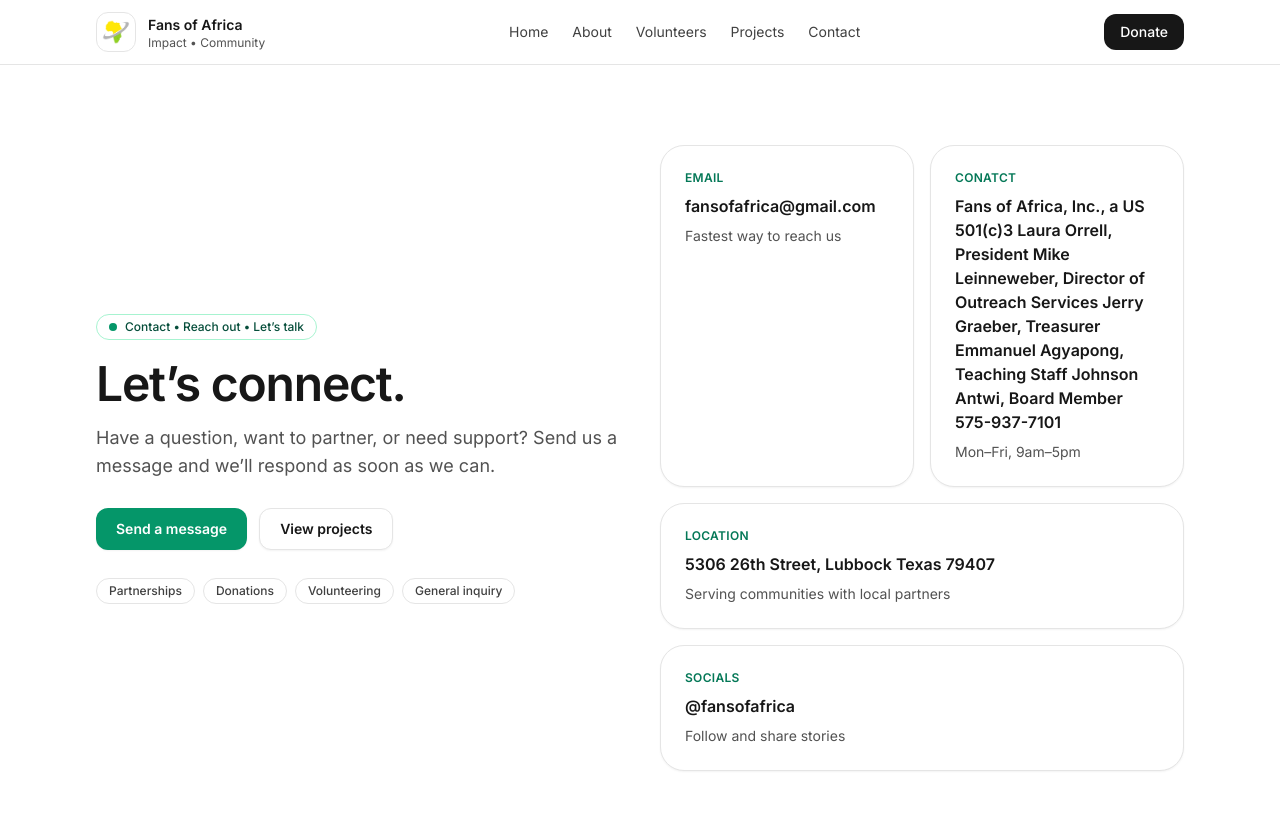
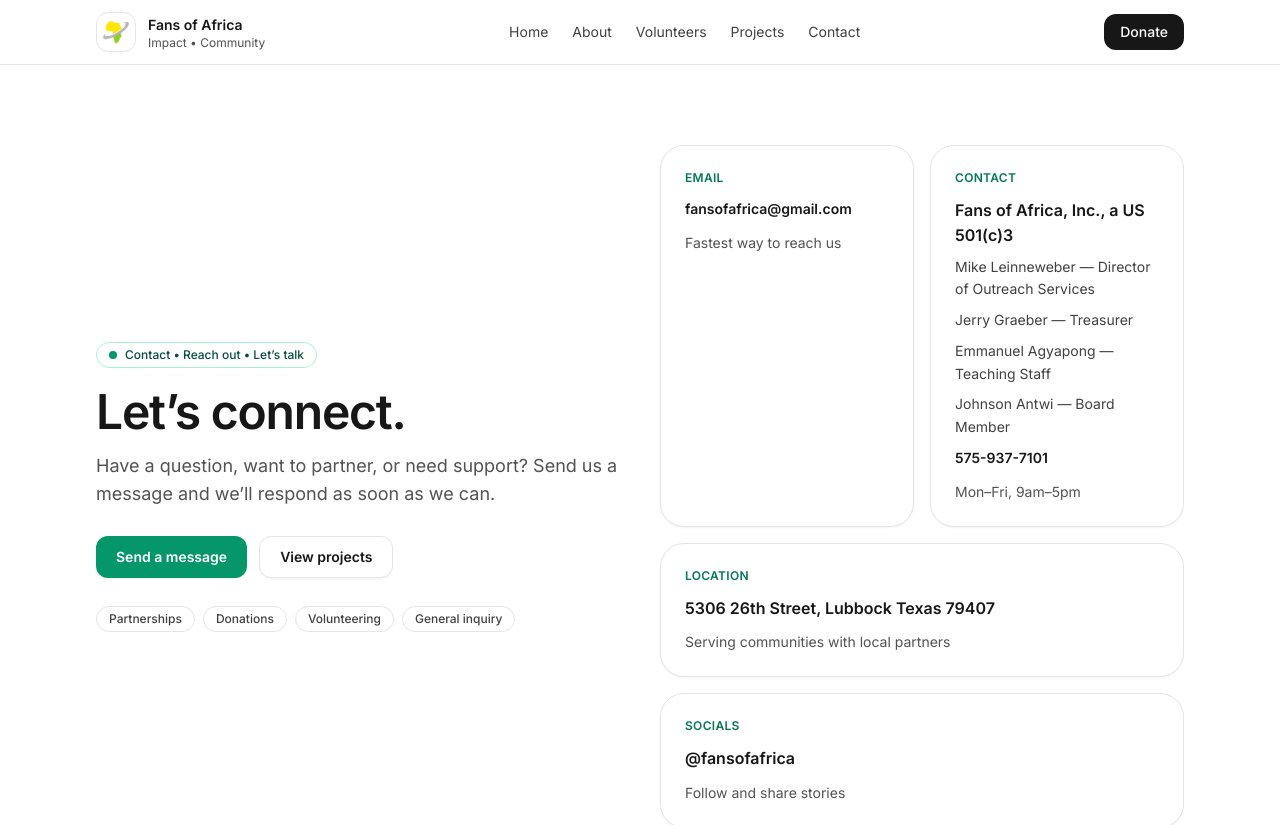
Before and after one commit to dampknet/fans-of-africa, a Next.js app: page /contact in a window 1280 px wide. Shown: the top 825 px of the page. Built offline with nearby package versions, Linux system fonts and the light colour scheme.

Commit message:
update of image in about

```diff
--- a/src/app/(site)/about/page.tsx
+++ b/src/app/(site)/about/page.tsx
@@ -153,11 +153,9 @@
             <Person
               img="/team/emmanuel.jpg"
               name="Nana Awere Quame (Emmanuel Agyapong)"
-              role="Teaching Interventionist"
+              role="Teaching Staff"
               reverse
-              text={`Emmanuel was born on a Saturday; thus, according to Ghana tradition, he was given the name Kwame for his name, according to the day he was born. He was also named after a Chief whose name was Nana Awere Kwame Nti. Emmanuel is the third of four children, and his parents are Cecilia Yaa Achiaah and Charles Kwabena Asiama. His father was a traditional musician, and Emmanuel has the gift of a beautiful singing voice. Emmanuel attended the University of Cape Coast from 2019 to 2021 and earned a degree in Basic Education. He worked on his diploma in Basic Education from 2015 to 2018.
-
-Emmanuel states that “I am a teacher because I have a passion for it. Just like insects are attracted to flowers, children are attracted to me, irrespective of any weakness. I become worried if I see children with reading difficulties, and I am challenged to fix and repair the breakdown. Sometimes it seems impossible, but I am motivated by the fact that the word impossible is also read as I’m possible with just an addition of a punctuation mark. I am happy that I have become the punctuation mark for children with reading difficulties. Since my eyes are healthy, my whole body is full of light”.`}
+              text={`Emmanuel was born on a Saturday; thus, according to Ghana tradition, he was given the name Kwame for his name, according to the day he was born. He was also named after a Chief whose name was Nana Awere Kwame Nti. Emmanuel is the fourth and last born of four children, and his parents are Cecilia Yaa Achiaah and Charles Kwabena Mensah Asiamah. His father was a traditional musician, and Emmanuel has the gift of a beautiful singing voice. Emmanuel attended the University of Cape Coast. He pursued Diploma in Basic  Education from 2015 -18 further attained a Degree 2019-2021 (English and Social studies). He persue a switch program in 2024 and attain another Degree 2024-2025 (English and Twi). Currently, He is  Pursuing Masters in Education (English Language) 2025- 2026. Emmanuel states that “I am a teacher because I have a passion for it. Just like insects are attracted to flowers, children are attracted to me, irrespective of any weakness. I become worried if I see children with reading difficulties, and I am challenged to fix and repair the breakdown. Sometimes it seems impossible, but I am motivated by the fact that the word impossible is also read as I’m possible with just an addition of a punctuation mark. I am happy that I have become the punctuation mark for children with reading difficulties. Since my eyes are healthy, my whole body is full of light”.`}
             />
 
             <Person
@@ -255,7 +253,7 @@
             src={img}
             alt={name}
             fill
-            className="object-cover object-[50%_30%]"
+            className="object-cover object-[50%_20%]"
           />
         </div>
       </div>
--- a/src/app/(site)/contact/page.tsx
+++ b/src/app/(site)/contact/page.tsx
@@ -171,35 +171,33 @@
             <div className="grid gap-4 sm:grid-cols-2">
               <ContactCard
                 title="Email"
-                value="fansofafrica@gmail.com"
+                items={["fansofafrica@gmail.com"]}
                 hint="Fastest way to reach us"
               />
+
               <ContactCard
-                title="Conatct"
-                value="Fans of Africa, Inc., a US 501(c)3
-
-                      Laura Orrell, President
-
-                      Mike Leinneweber, Director of Outreach Services
-
-                      Jerry Graeber, Treasurer
-
-                      Emmanuel Agyapong, Teaching Staff
-
-                      Johnson Antwi, Board Member
-
-                      575-937-7101"
+                title="Contact"
+                items={[
+                  "Fans of Africa, Inc., a US 501(c)3",
+                  "Mike Leinneweber — Director of Outreach Services",
+                  "Jerry Graeber — Treasurer",
+                  "Emmanuel Agyapong — Teaching Staff",
+                  "Johnson Antwi — Board Member",
+                  "575-937-7101",
+                ]}
                 hint="Mon–Fri, 9am–5pm"
               />
+
               <ContactCard
                 title="Location"
-                value="5306 26th Street, Lubbock Texas 79407"
+                items={["5306 26th Street, Lubbock Texas 79407"]}
                 hint="Serving communities with local partners"
                 wide
               />
+
               <ContactCard
                 title="Socials"
-                value="@fansofafrica"
+                items={["@fansofafrica"]}
                 hint="Follow and share stories"
                 wide
               />
@@ -377,15 +375,18 @@
 
 function ContactCard({
   title,
-  value,
+  items,
   hint,
   wide = false,
 }: {
   title: string;
-  value: string;
+  items: string[];
   hint: string;
   wide?: boolean;
 }) {
+  const isPhone = (v: string) => /^\+?\d[\d\s().-]{6,}$/.test(v.trim());
+  const isEmail = (v: string) => /^[^\s@]+@[^\s@]+\.[^\s@]+$/.test(v.trim());
+
   return (
     <div
       className={[
@@ -396,10 +397,55 @@
       <div className="text-xs font-semibold uppercase tracking-wide text-emerald-700">
         {title}
       </div>
-      <div className="mt-2 text-base font-semibold text-neutral-900">
-        {value}
-      </div>
-      <div className="mt-2 text-sm text-neutral-600">{hint}</div>
+
+      <ul className="mt-3 space-y-2 text-sm text-neutral-700">
+        {items.map((v, idx) => {
+          const trimmed = v.trim();
+
+          // clickable email
+          if (isEmail(trimmed)) {
+            return (
+              <li key={idx} className="leading-relaxed">
+                <a
+                  href={`mailto:${trimmed}`}
+                  className="font-semibold text-neutral-900 hover:text-emerald-700"
+                >
+                  {trimmed}
+                </a>
+              </li>
+            );
+          }
+
+          // clickable phone
+          if (isPhone(trimmed)) {
+            const tel = trimmed.replace(/[^\d+]/g, "");
+            return (
+              <li key={idx} className="leading-relaxed">
+                <a
+                  href={`tel:${tel}`}
+                  className="font-semibold text-neutral-900 hover:text-emerald-700"
+                >
+                  {trimmed}
+                </a>
+              </li>
+            );
+          }
+
+          return (
+            <li key={idx} className="leading-relaxed">
+              {idx === 0 ? (
+                <span className="text-base font-semibold text-neutral-900">
+                  {trimmed}
+                </span>
+              ) : (
+                trimmed
+              )}
+            </li>
+          );
+        })}
+      </ul>
+
+      <div className="mt-3 text-sm text-neutral-600">{hint}</div>
     </div>
   );
 }
--- a/src/app/(site)/page.tsx
+++ b/src/app/(site)/page.tsx
@@ -36,7 +36,7 @@
               <p className="mt-4 text-base leading-relaxed text-neutral-700 sm:text-lg">
                 Fans of Africa is a non-profit, Christian organization supporting
                 education, medical care, and economic empowerment across Western
-                Africa — with clear updates and real outcomes. &quot;501(c)3&quot;
+                Africa — with clear updates and real outcomes. ID number 81-3016586
               </p>
 
               {/* Keep it clean: 2 CTAs max */}
--- a/src/app/(site)/projects/page.tsx
+++ b/src/app/(site)/projects/page.tsx
@@ -37,7 +37,13 @@
       "2016 — Our second trip to Abuesi. Amara, Forest, and Amanda joined us, pictured with the chief, Mike, and Pastor John.",
   },
   {
-    src: "/projects/2016-tree-planting.jpeg",
+    src: "/projects/2016-tree-planting.jpg",
+    alt: "Planting a tree in Ghana",
+    caption:
+      "Tree Planting by Amara.",
+  },
+  {
+    src: "/projects/amara.jpeg",
     alt: "Planting a tree in Ghana",
     caption:
       "A planted tree, a marker of faith and time. We’ll later show it grown to highlight the progression of years.",
@@ -47,6 +53,12 @@
     alt: "Construction of school addition",
     caption:
       "Construction of an addition to the school which we paid for. Growth happening step by step.",
+  },
+   {
+    src: "/projects/TICA.jpg",
+    alt: "Construction of school addition",
+    caption:
+      "That's Tica.",
   },
   {
     src: "/projects/2016-young-missionaries.jpeg",
@@ -186,14 +198,14 @@
     src: "/projects/Trip 4, 2022. Started at Mt. Moriah Academy in Kumasi. Trained teachers, worked on construction of new building, then went to Bibiani and trained teachers there. Grace Baidoo is the proprietor pi.jpeg",
     alt: "Trip 4 (2022) — Mt. Moriah to Bibiani teacher training",
     caption:
-      "Started at Mt. Moriah Academy (Kumasi), trained teachers, supported construction work, then continued teacher training in Bibiani.",
+      "Started at Kandit standard school in Bibiani and that is Grace Baidoo, the proprietress",
   },
 ];
 
 /** Trip 5 (2024) — 21 photos (as you said) */
 const PROJECTS_TRIP5_2024 = [
   {
-    src: "/projects/fifth trip 2024. first time to SB. from there went to Bibiani and Kumasi. Before and after pictures of schools we worked on. Hired Isaac and Joseph to work for us. first cohort of teachers from S.jpeg",
+    src: "/projects/fifth trip 2024. first time to Senya Beraku. from there went to Bibiani and Kumasi. Before and after pictures of schools we worked on. Hired Isaac and Joseph to work for us. first cohort of teachers from S.jpeg",
     alt: "Trip 5 (2024) — first time to SB, then Bibiani and Kumasi",
     caption:
       "Trip 5 (2024) — First time to SB, then Bibiani and Kumasi. Before-and-after progress as projects moved forward with local support.",
@@ -356,9 +368,16 @@
           key={it.src}
           className="overflow-hidden rounded-2xl border border-neutral-200 bg-white shadow-sm"
         >
-          <div className="relative h-44 w-full md:h-52 xl:h-44">
-            <Image src={it.src} alt={it.alt} fill className="object-cover object-[50%_10%]" />
-          </div>
+         <div className="relative h-44 w-full md:h-52 xl:h-44 bg-neutral-50">
+        <Image
+          src={it.src}
+          alt={it.alt}
+          fill
+          className="object-contain"
+          sizes="(max-width: 768px) 100vw, (max-width: 1280px) 50vw, 20vw"
+        />
+      </div>
+
           <figcaption className="p-4 text-sm leading-relaxed text-neutral-700">
             {it.caption}
           </figcaption>
--- a/src/components/footer.tsx
+++ b/src/components/footer.tsx
@@ -10,7 +10,7 @@
             <p className="text-sm font-semibold">Fans of Africa</p>
             <p className="mt-2 text-sm text-neutral-600">
               Supporting communities through education, volunteering, and
-              impact-driven projects. &quot;501(c)3&quot;
+              impact-driven projects. 501(c)3
             </p>
           </div>
 
```
Also changed, not shown: public/projects/TICA.jpg (added), public/projects/amara.jpg (added).
